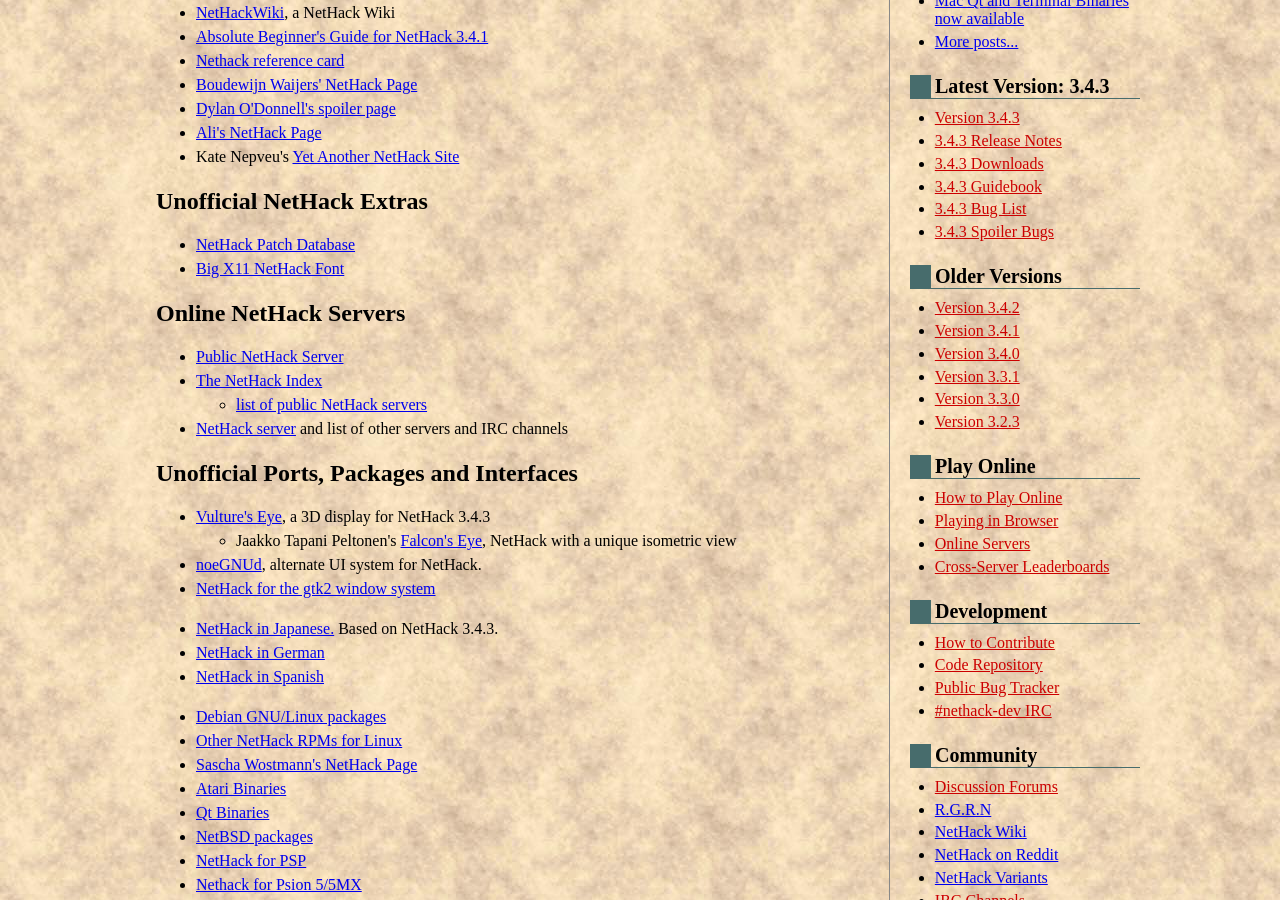
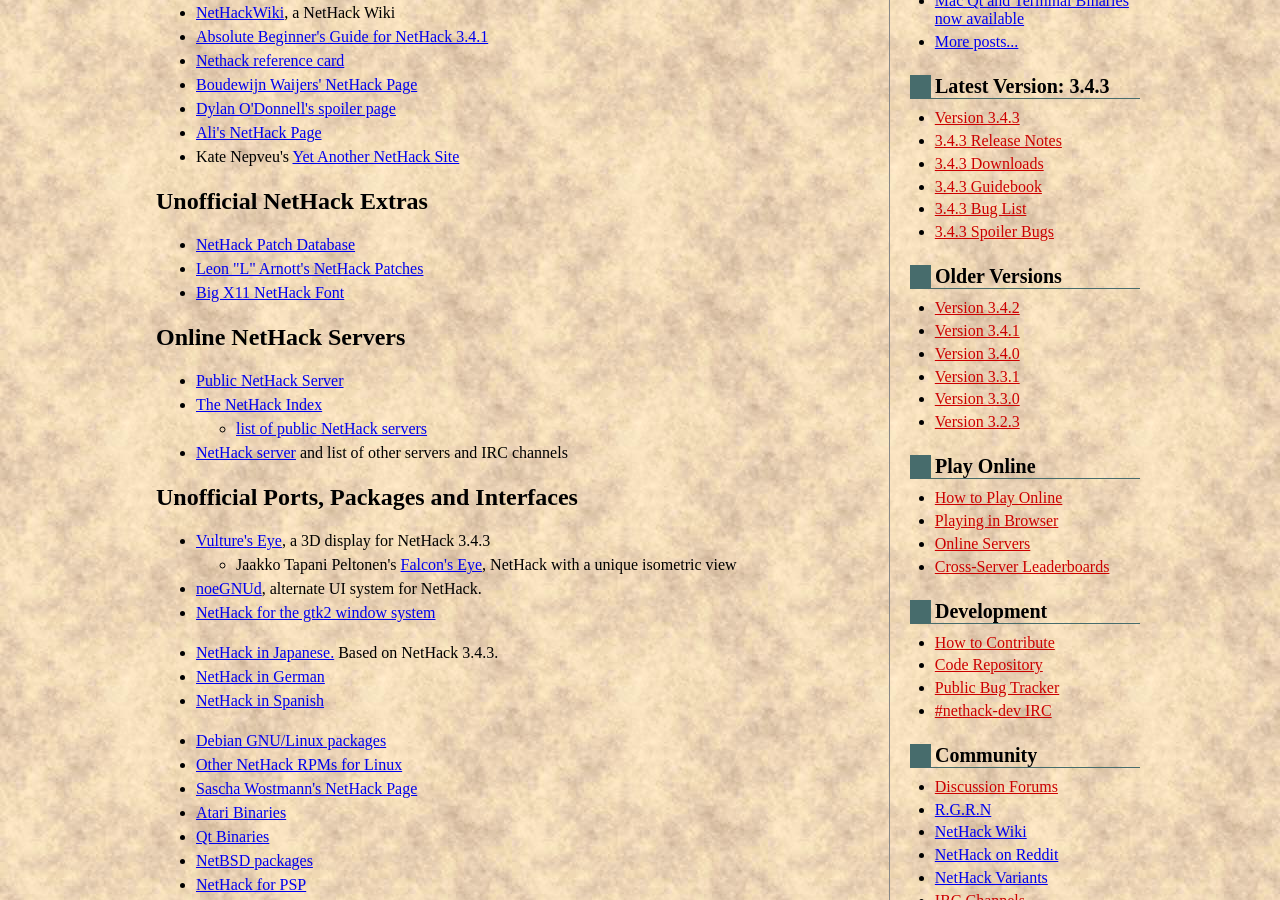
Before and after one commit to tung/nethack-www, a Jekyll site: the page built from links.md, in a window 1280 px wide and 900 px high, scrolled down 578 px. Built offline with Jekyll 4.4.1, drawn with Linux system fonts in a browser that asks for light colours.

Commit message:
Add Leon "L" Arnott's NetHack Patches to Other Links
He has a lot of interesting patches that are either difficult to find on
PatchDB or aren't uploaded there.

```diff
--- a/links.md
+++ b/links.md
@@ -35,6 +35,7 @@
 ## Unofficial NetHack Extras
 
 * [NetHack Patch Database](http://bilious.alt.org/)
+* [Leon "L" Arnott's NetHack Patches](http://l.j-factor.com/nethack/)
 * [Big X11 NetHack Font](http://hea-www.harvard.edu/~fine/Fun/nethack.html)
 
 ## Online NetHack Servers
```
